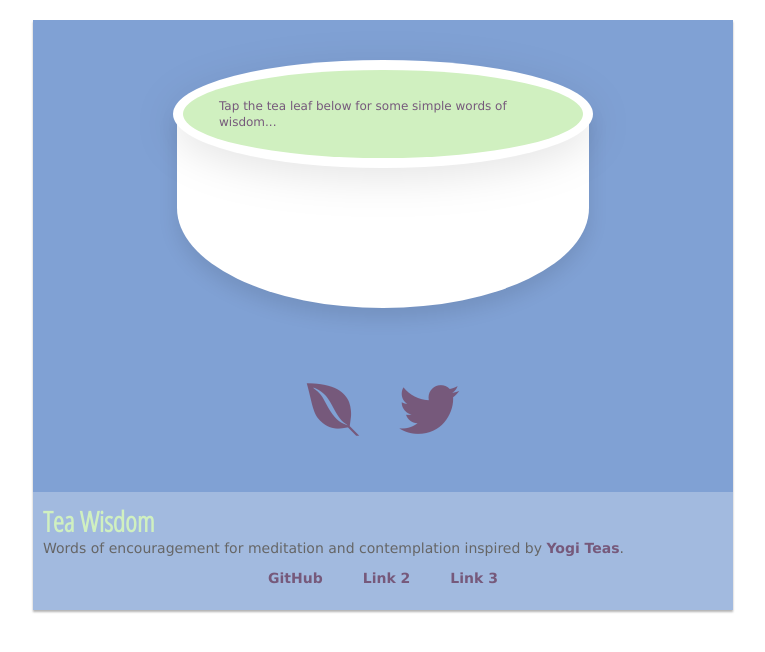
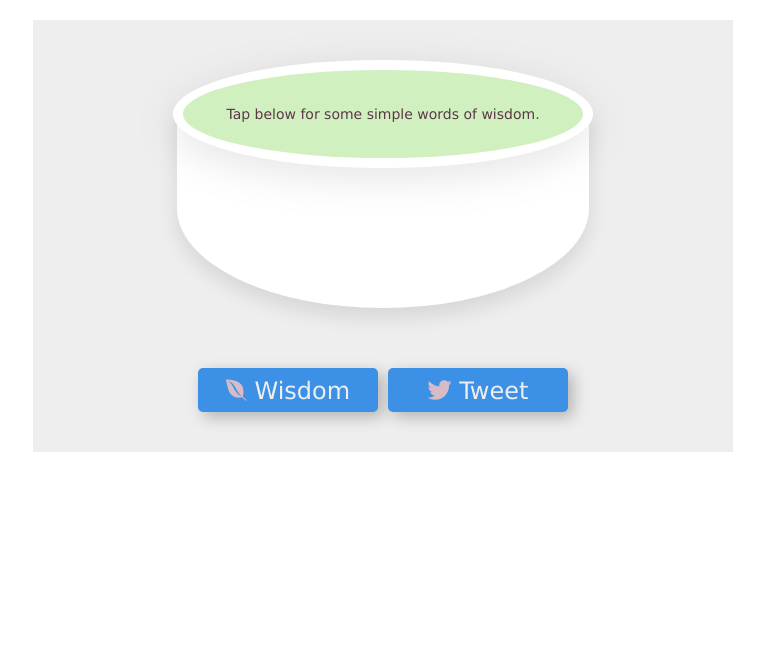
Before and after one commit to joshottey/TeaWisdom, a website: page index.html in a window 1280 px wide. Shown: the whole page, without its empty margins (257-1022 px from the left). Drawn offline with nearby package versions, Linux system fonts and the light colour scheme.

Commit message:
New design, add npm

```diff
--- a/index.html
+++ b/index.html
@@ -9,6 +9,7 @@
   <title>Tea Wisdom</title>
 
   <link rel="stylesheet" href="https://use.fontawesome.com/releases/v5.1.0/css/all.css" integrity="sha384-lKuwvrZot6UHsBSfcMvOkWwlCMgc0TaWr+30HWe3a4ltaBwTZhyTEggF5tJv8tbt" crossorigin="anonymous">
+  <link rel="stylesheet" href="https://unpkg.com/normalize.css/normalize.css">
   <link rel="stylesheet" href="css/styles.css">
 
   <script src="js/scripts.js" type="text/javascript"></script>
@@ -21,30 +22,28 @@
     <div class="container">
       <div class="rim">
         <div class="tea">
-          <span id="quote">Tap the tea leaf below for some simple words of wisdom...</span>
+          <span id="quote">Tap below for some simple words of wisdom.</span>
         </div>
       </div>
       <div class="bowl"></div>
     </div>
 
     <ul>
-      <li><a title="Give me wisdom" id="new-quote"><i class="fab fa-5x fa-envira"></i></a></li>
-      <li><a title="Tweet wise words..." id="tweet-quote"><i class="fab fa-5x fa-twitter"></i></a></li>
+      <li>
+        <button title="Give me wisdom" id="new-quote">
+          <i class="fab fa-envira"></i>
+          Wisdom
+        </button>
+      </li>
+      <li>
+        <button title="Tweet wise words..." id="tweet-quote">
+          <i class="fab fa-twitter"></i>
+          Tweet
+        </button>
+      </li>
     </ul>
 
   </main>
 
-  <footer>
-
-    <h3>Tea Wisdom</h3>
-    <p>Words of encouragement for meditation and contemplation inspired by <a href="https://www.yogiproducts.com" target="_blank" title="Yogi Tea">Yogi Teas</a>.</p>
-    <ul>
-      <li><a href="https://www.github.com/joshottey/TeaWisdom" target="_blank" title="View this project on GitHub">GitHub</a></li>
-      <li><a href="#">Link 2</a></li>
-      <li><a href="#">Link 3</a></li>
-    </ul>
-
-  </footer>
-
 </body>
 </html>
--- a/sass/styles.sass
+++ b/sass/styles.sass
@@ -1,42 +1,54 @@
 @import url('https://fonts.googleapis.com/css?family=Open+Sans+Condensed:300|Raleway:300,300i,700')
+
+$green: #d0f0c0
+$blue: #3C91E6
+$purple: #D7BCC8
+$shadow: 0 10px 20px rgba(0,0,0,0.1)
 
 body
   margin: 0 auto
-  font-family: Verdana, san-serif
-  font-size: 12px
+  font-family: Verdana, sans-serif
+  font-size: 14px
   font-weight: 300
-  color: #666
+  color: #111
   max-width: 700px
 
 @media screen and (min-width: 700px)
   body
     margin-top: 20px
-    box-shadow: 0 2px 2px rgba(0,0,0,0.3)
 
 h1, h2, h3
   margin: 0
   font-family: "Open Sans Condensed", Arial, sans-serif
 
-a
-  text-decoration: none
-  color: #76597b
-  transition: color 0.3s
-  cursor: pointer
-a:hover
-  color: #56415a
-
 main
   padding: 40px 20px
-  background-color: #80a1d4
+  background-color: #eee
   ul
     display: flex
-    flex-wrap: wrap
     align-items: center
     justify-content: center
     list-style-type: none
     padding: 0
+    margin: 0 auto
     li
-      padding: 0 20px
+      padding: 0 5px
+      button
+        min-width: 180px
+        border: none
+        cursor: pointer
+        padding: 10px 20px
+        font-size: 1.5rem
+        border-radius: 5px
+        line-height: 0
+        background-color: $blue
+        color: #eee
+        box-shadow: 5px 5px 15px rgba(0,0,0,0.25)
+        &:hover
+          transform: translateY(-2px)
+        i
+          color: $purple
+
   .container
     max-width: 420px
     margin: 0 auto
@@ -52,7 +64,7 @@ main
       background-color: #fff
       border-radius: 50%
       padding: 10px
-      filter: drop-shadow(0 10px 20px rgba(0,0,0,0.1))
+      filter: drop-shadow($shadow)
       .tea
         display: flex
         align-items: center
@@ -60,11 +72,13 @@ main
         /*   text-align: center; */
         width: 100%
         height: 100%
-        background-color: #d0f0c0
+        background-color: $green
         border-radius: 50%
         #quote
+          text-align: center
+          font-size: 14px
           padding: 1em 3em
-          color: #76597b
+          color: darken($purple, 50%)
           line-height: 1.35
     .bowl
       position: relative
@@ -75,25 +89,4 @@ main
       background-color: #fff
       border-bottom-left-radius: 50%
       border-bottom-right-radius: 50%
-      box-shadow: 0 10px 20px rgba(0,0,0,0.1)
-
-footer
-  font-size: 14px
-  padding: 10px
-  background-color: #A2BADF
-  h3
-    font-size: 2em
-    color: #d0f0c0
-  p
-    margin: 0
-  a
-    font-weight: bold
-  ul
-    display: flex
-    flex-wrap: wrap
-    align-items: center
-    justify-content: center
-    list-style-type: none
-    padding: 0
-    li
-      padding: 0 20px
+      box-shadow: $shadow
```
Also changed, not shown: package.json (added, +22 -0 lines), css/styles.css, 1 other file.
